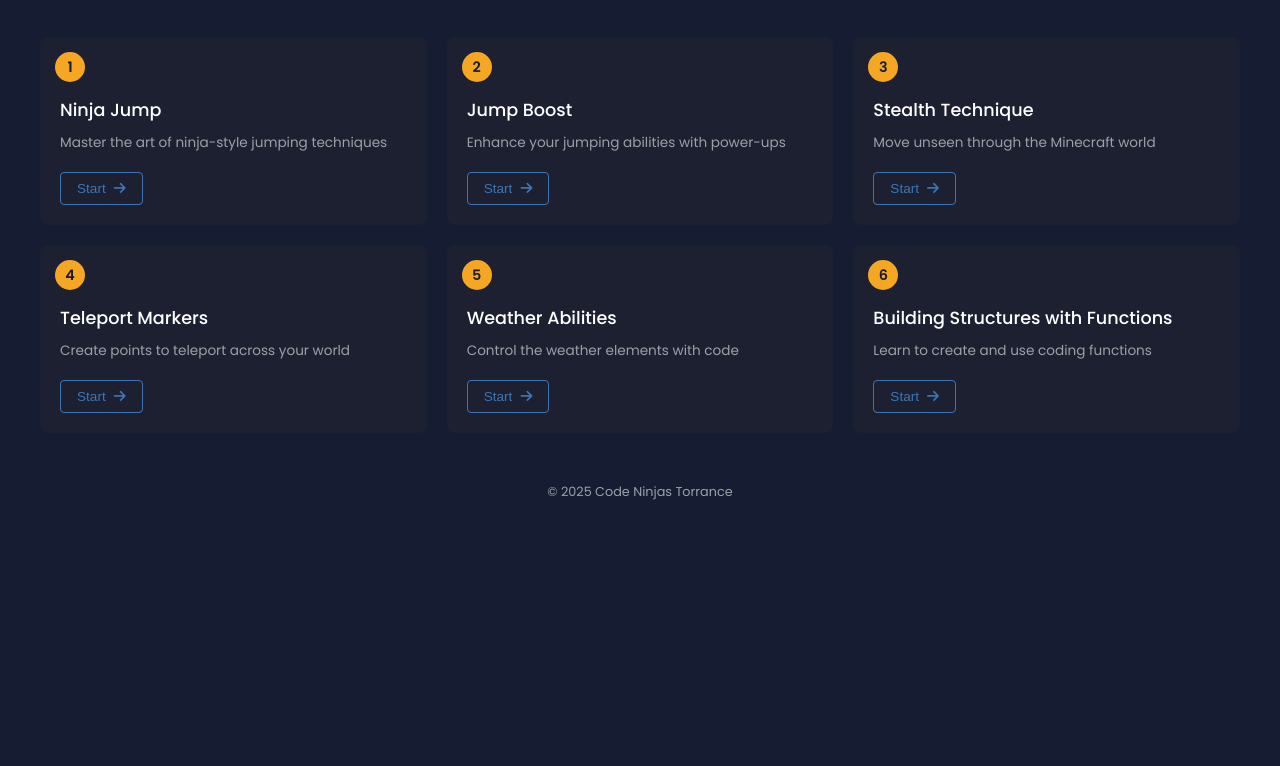
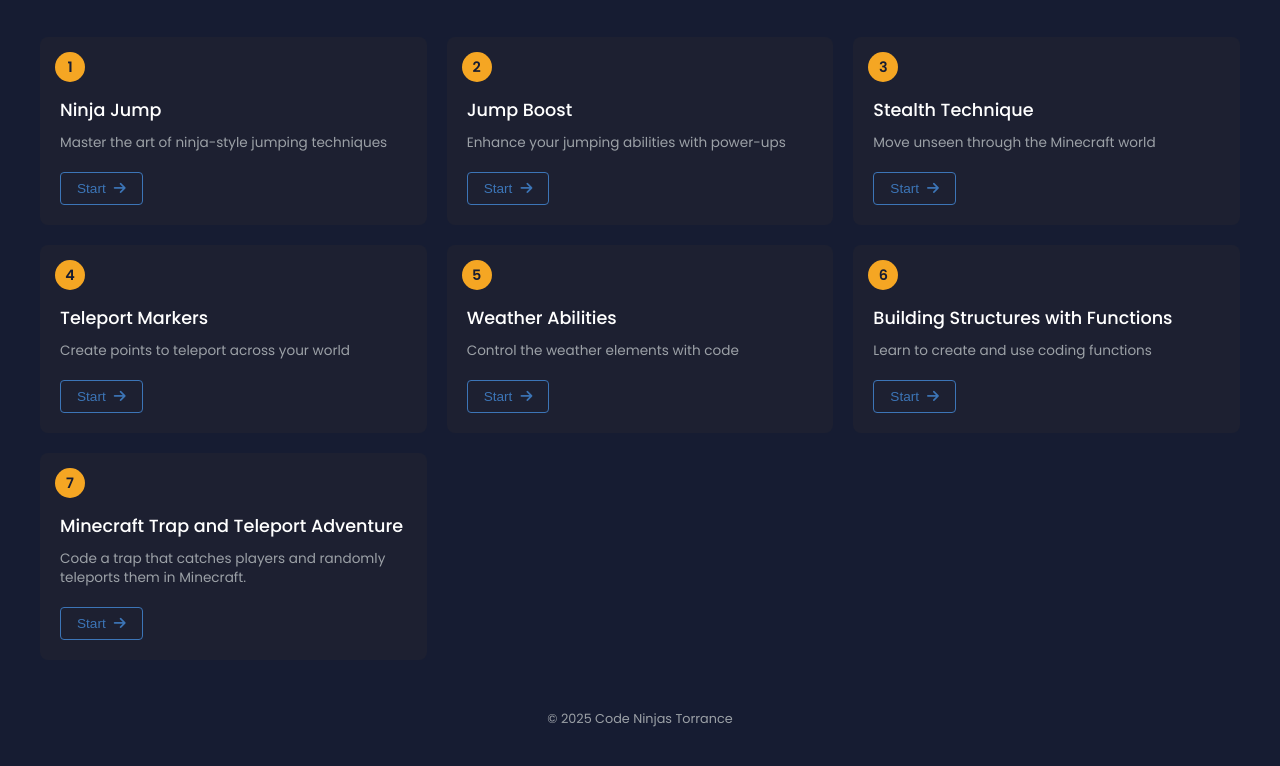
Before and after one commit to ezagal1004/minecraft-hub-curriculum, a plain HTML site: page index.html in a window 1280 px wide. Shown: the part 122-888 px from the top of the page. Before the commit the page ends 800 px from the top, so only its background shows below. Drawn offline with Linux system fonts and the light colour scheme.

Commit message:
Update index.html

```diff
--- a/index.html
+++ b/index.html
@@ -222,6 +222,12 @@
                 title: "Building Structures with Functions",
                 description: "Learn to create and use coding functions",
                 url: "https://tinyurl.com/buildhousel6"
+            },
+            {
+                id: 7,
+                title: "Minecraft Trap and Teleport Adventure",
+                description: "Code a trap that catches players and randomly teleports them in Minecraft.",
+                url: "https://tinyurl.com/trap-and-escape"
             }
 
             // Add new lessons here by copying one of the objects above
```
